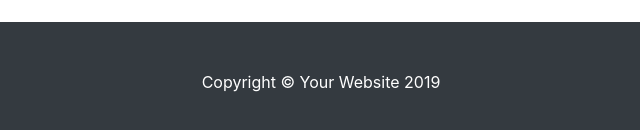
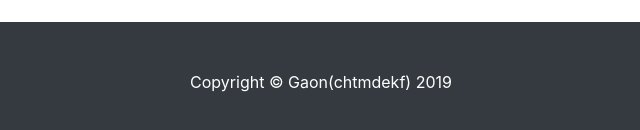
Before and after one commit to chtmdekf/gaon, a website with bundled scripts: page index.html in a window 1280 px wide. Shown: the part 1845-1975 px from the top of the page, 319-959 px from the left. Built offline with nearby package versions, Linux system fonts and the light colour scheme.

Commit message:
Update index.html

```diff
--- a/index.html
+++ b/index.html
@@ -91,7 +91,7 @@
   <!-- Footer -->
   <footer class="py-5 bg-dark">
     <div class="container">
-      <p class="m-0 text-center text-white">Copyright © Your Website 2019</p>
+      <p class="m-0 text-center text-white">Copyright © Gaon(chtmdekf) 2019</p>
     </div>
     <!-- /.container -->
   </footer>
```
